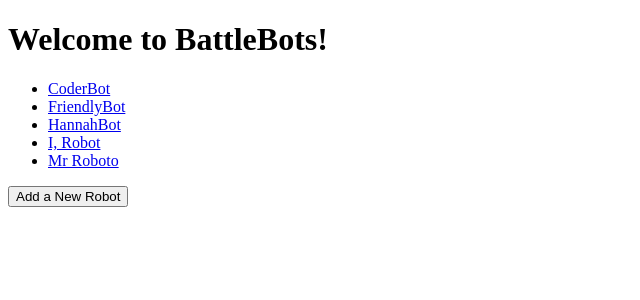
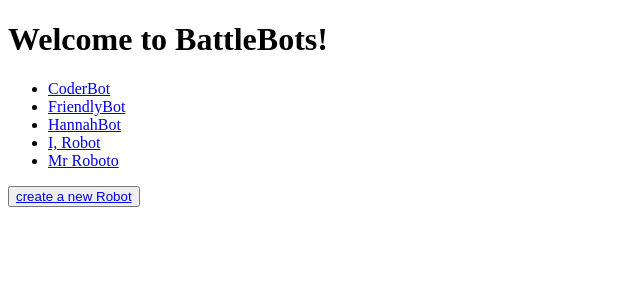
Before and after one commit to palindromed/CFChallenge, a Django app: page / in a window 1280 px wide. Shown: the top 300 px of the page, without its empty margins (0-640 px from the left). Run offline with Django 3.2, Linux system fonts and the light colour scheme; data comes from the database, SQL or seed files in the repository.

Commit message:
fix link on index

```diff
--- a/project_robot/bots/templates/bots/index.html
+++ b/project_robot/bots/templates/bots/index.html
@@ -13,11 +13,12 @@
         <li><a href="{% url 'bots:detail' robot.id %}">{{ robot.name }}</a></li>
     {% endfor %}
     </ul>
-    <button><a href="{% url 'bots:create' %}"></a>Add a New Robot</button>
+
 
 
   {% else %}
     <p>No robots are available.</p>
   {% endif %}
+  <button><a href="{% url 'bots:create' %}">create a new Robot</a></button>
 </body>
 </html>
```
